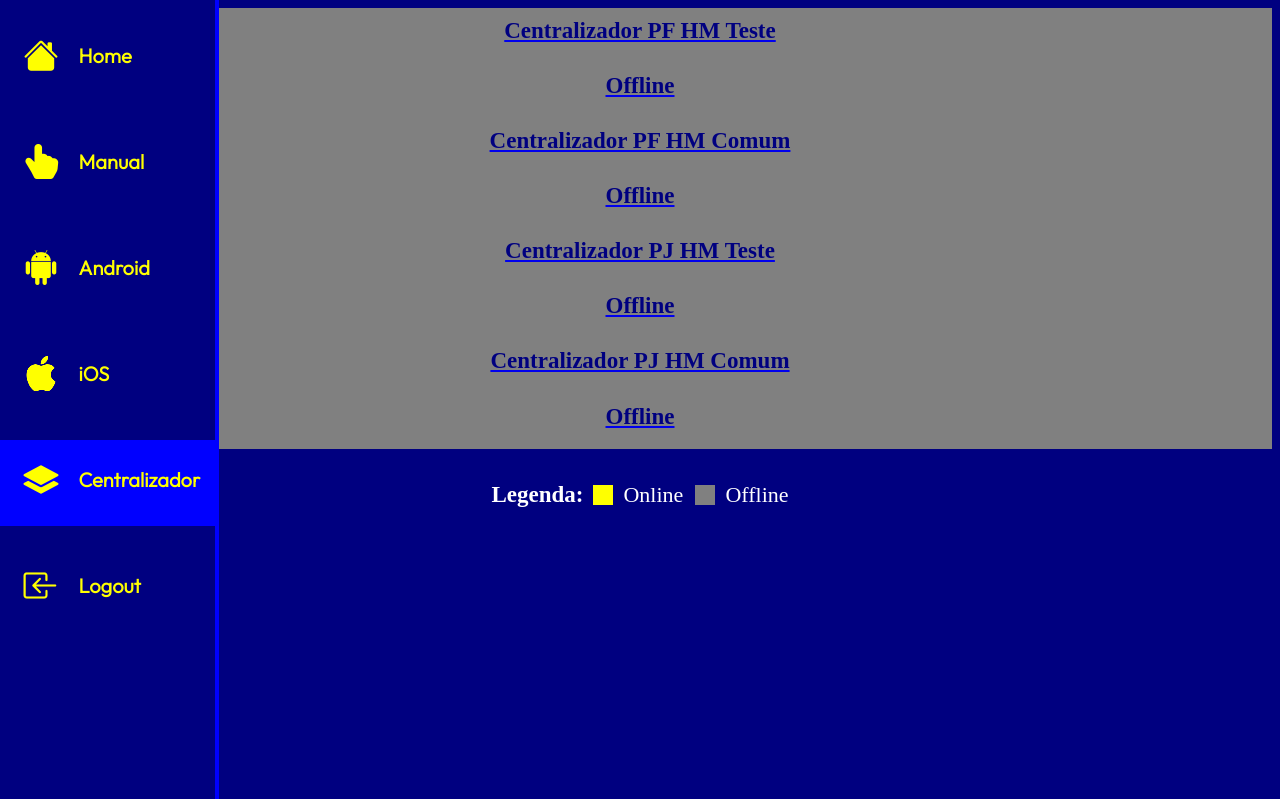
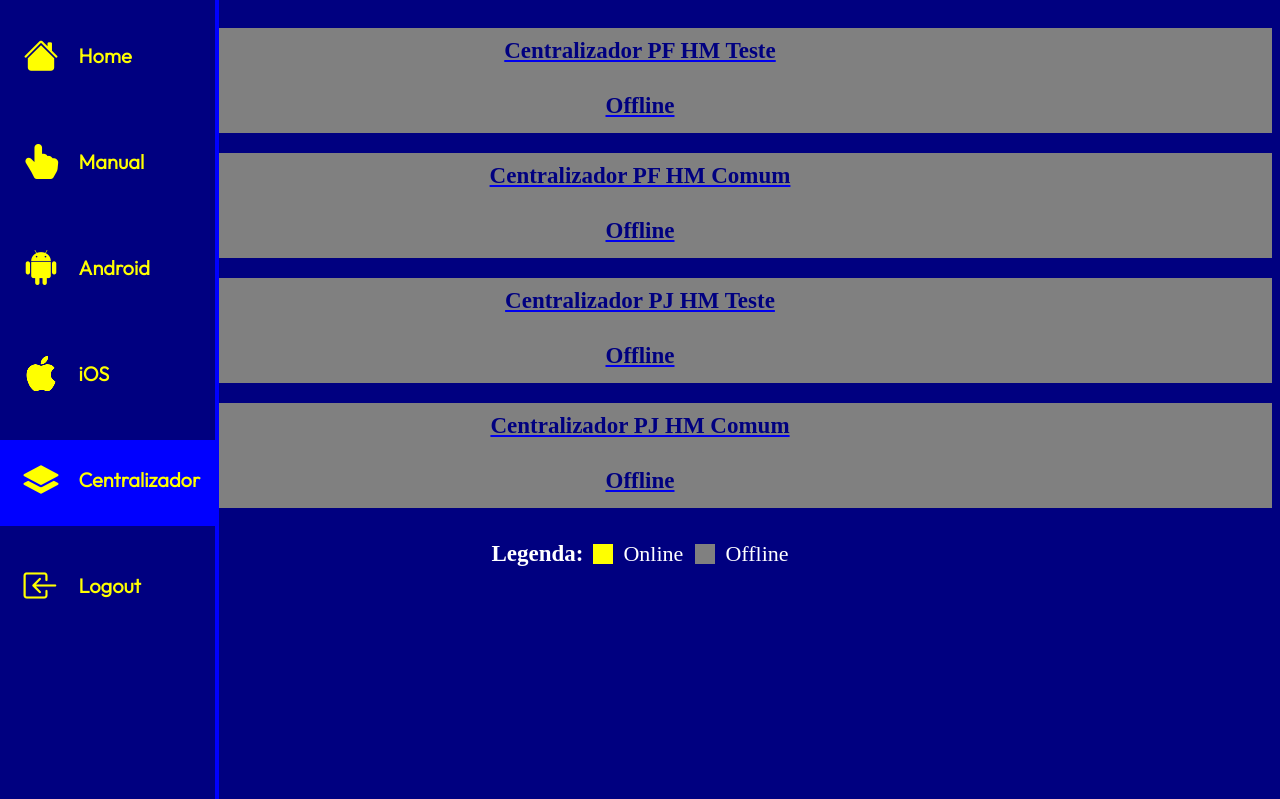
Before and after one commit to danielleal89/programasqa, a Flask app: page /centralizador in a window 1280 px wide. Shown: the top 799 px of the page. Run offline with Flask 2, Linux system fonts and the light colour scheme; the visitor is signed in with stand-in values (Sample User, id 1); data that the repository does not hold is empty.

Commit message:
ajuste centralizador fora

```diff
--- a/static/estilos/centralizador.css
+++ b/static/estilos/centralizador.css
@@ -27,6 +27,8 @@ body {
     align-items: center;
     background-color: gray;
     color: white;
+    height: 105px; /* Tamanho quadro de cada centralizador */
+    margin-top: 20px;
 }
 
 /* Legenda */
```
Also changed, not shown: meu_site.py (line endings or trailing spaces).
